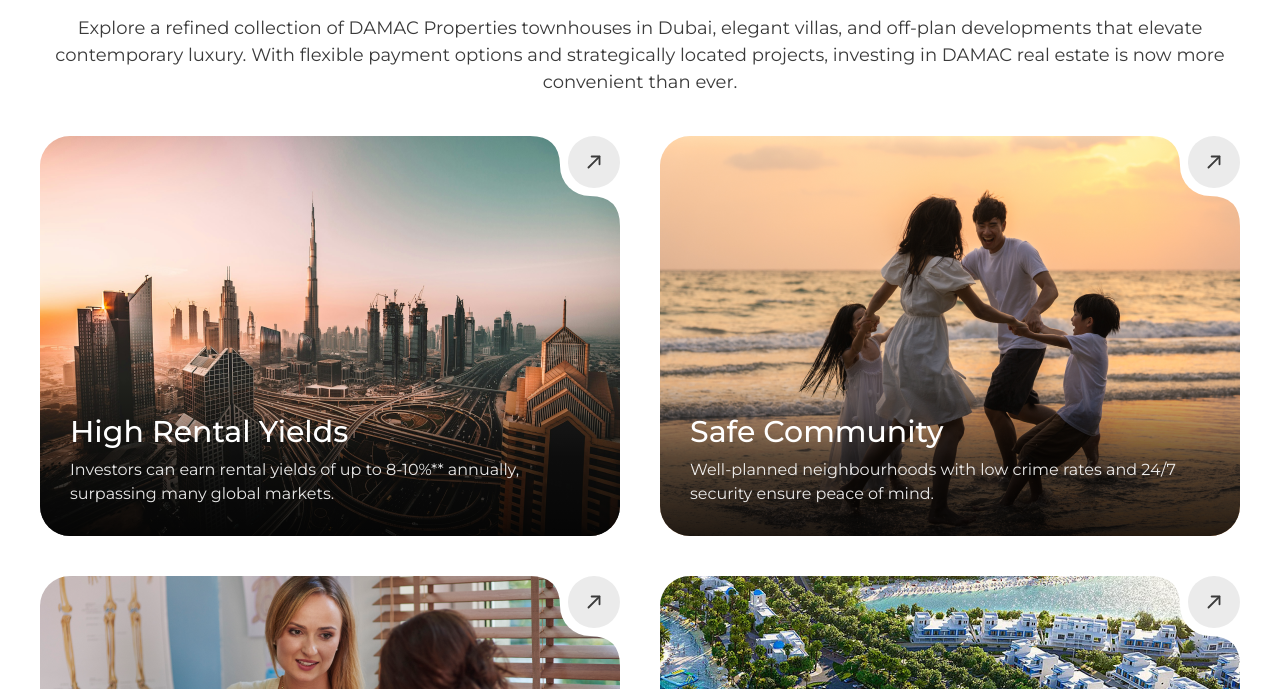
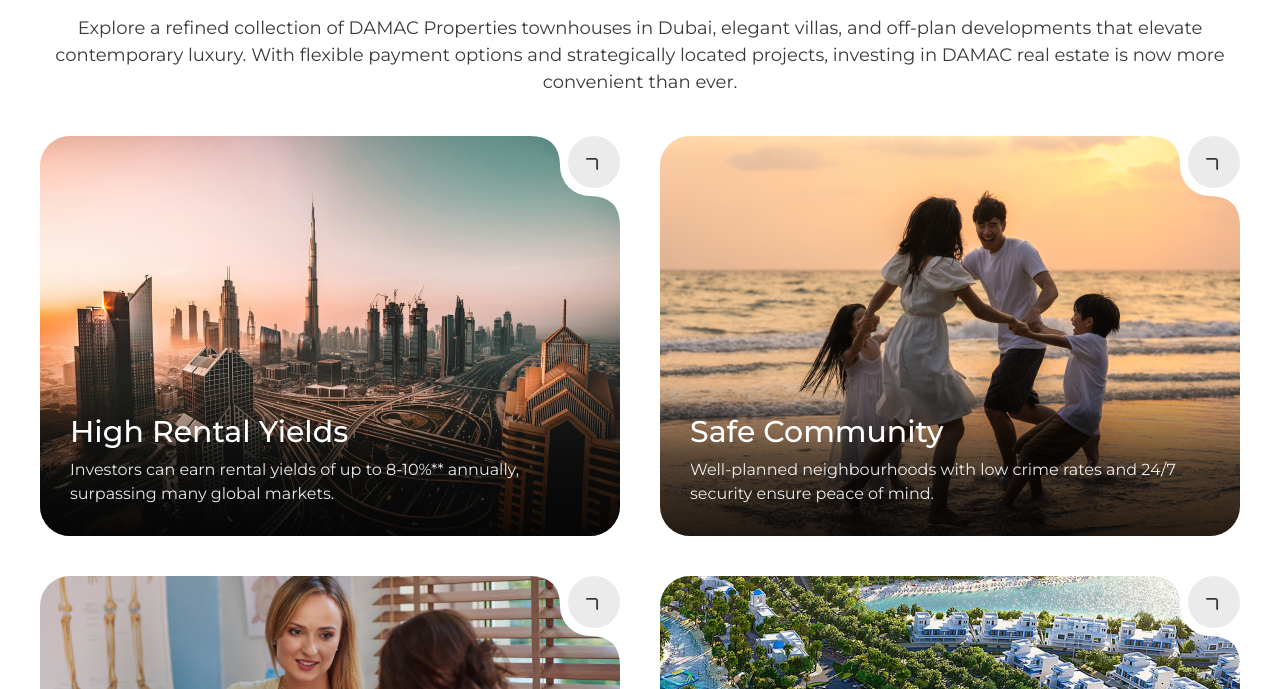
Before and after one commit to akmmubashir/real-estate-broker, a Next.js app: page / in a window 1280 px wide. Shown: the part 4409-5098 px from the top of the page. Built offline with nearby package versions, Linux system fonts and the light colour scheme; a web font is replaced by a local one.

Commit message:
why invest ui changes

```diff
--- a/app/components/icons.tsx
+++ b/app/components/icons.tsx
@@ -10,6 +10,11 @@ export const ArrowIcon = ({ size, color, stroke }: Props) => (
         <path d="M12 20.5V3.67001" className={color} strokeWidth={stroke ? stroke : "1.5"} strokeMiterlimit="10" strokeLinecap="round" strokeLinejoin="round" />
     </svg>
 );
+export const ArrowUpIcon = ({ size, color, stroke }: Props) => (
+    <svg className={size} viewBox="0 0 24 24" fill="none" xmlns="http://www.w3.org/2000/svg">
+        <path d="M19.9201 15.05L13.4001 8.53001C12.6301 7.76001 11.3701 7.76001 10.6001 8.53001L4.08008 15.05" className={color} strokeWidth={stroke ? stroke : "1.5"} strokeMiterlimit="10" strokeLinecap="round" strokeLinejoin="round" />
+    </svg>
+);
 export const CrownIcon = ({ size, color, stroke }: Props) => (
     <svg className={size} viewBox="0 0 24 24" fill="none" xmlns="http://www.w3.org/2000/svg">
         <path d="M16.6992 18.98H7.29922C6.87922 18.98 6.40922 18.65 6.26922 18.25L2.12922 6.66999C1.53922 5.00999 2.22922 4.49999 3.64922 5.51999L7.54922 8.30999C8.19922 8.75999 8.93922 8.52999 9.21922 7.79999L10.9792 3.10999C11.5392 1.60999 12.4692 1.60999 13.0292 3.10999L14.7892 7.79999C15.0692 8.52999 15.8092 8.75999 16.4492 8.30999L20.1092 5.69999C21.6692 4.57999 22.4192 5.14999 21.7792 6.95999L17.7392 18.27C17.5892 18.65 17.1192 18.98 16.6992 18.98Z" className={color} strokeWidth={stroke ? stroke : "1.5"} strokeLinecap="round" strokeLinejoin="round" />
--- a/app/home/components/whyInvest.tsx
+++ b/app/home/components/whyInvest.tsx
@@ -1,8 +1,10 @@
+"use client";
 import React from 'react'
-import Link from 'next/link'
-import { ArrowIcon } from '@/app/components/icons'
+import { ArrowUpIcon } from '@/app/components/icons'
 
 const WhyInvest = () => {
+
+    const [expandedId, setExpandedId] = React.useState<number | null>(null)
 
     const data = [
         {
@@ -11,6 +13,8 @@ const WhyInvest = () => {
             description:
                 "Investors can earn rental yields of up to 8-10%** annually, surpassing many global markets.",
             image: "/assets/images/high-rental-yields.png",
+            more:
+                "Rental demand remains strong across prime Dubai communities with steady occupancy, attractive payment plans, and developer-backed guarantees on select projects.",
         },
         {
             id: 2,
@@ -18,20 +22,26 @@ const WhyInvest = () => {
             description:
                 "Well-planned neighbourhoods with low crime rates and 24/7 security ensure peace of mind.",
             image: "/assets/images/safe-community.png",
+            more:
+                "Family-friendly master communities feature schools, clinics, parks, and dedicated patrol units with smart surveillance for added comfort.",
         },
         {
             id: 3,
             title: "Top Healthcare",
             description:
                 "The UAE ranks among the world's safest nations, with a well-developed, effective law enforcement system.",
-             image: "/assets/images/top-healthcare.png",
+            image: "/assets/images/top-healthcare.png",
+            more:
+                "World-class hospitals, international specialists, and comprehensive insurance options ensure convenient access to premium healthcare.",
         },
         {
             id: 4,
             title: "Best Amenities",
             description:
                 "Premium amenities including pools, gyms, parks, retail, and leisure spaces.",
-             image: "/assets/images/best-amenities.png",
+            image: "/assets/images/best-amenities.png",
+            more:
+                "Resort-style living with concierge, lifestyle clubs, waterfront promenades, and integrated retail for seamless everyday convenience.",
         },
     ];
 
@@ -43,19 +53,52 @@ const WhyInvest = () => {
             </div>
             <div className="grid grid-cols-12 items-center gap-10 max-lg:gap-6">
                 {data.map((item) => (
-                    <div key={item.id} className="group col-span-6 max-lg:col-span-full flex flex-col gap-4 relative h-100 max-lg:h-70 bg-[#f6f3ec] hover:bg-[#d9baa0] transition-all duration-300 rounded-[30px] bg-no-repeat bg-cover bg-center" style={{
-                        backgroundImage: `url(${item.image})`,
-                        // filter: 'grayscale(100%) brightness(40%)',
-                    }}>
+                    <div
+                        key={item.id}
+                        className={`group col-span-6 max-lg:col-span-full flex flex-col gap-4 relative ${expandedId === item.id ? 'h-auto min-h-100' : 'h-100 max-lg:h-80'} bg-[#f6f3ec] hover:bg-[#d9baa0] transition-all duration-300 rounded-[30px] bg-no-repeat bg-cover bg-center`}
+                        style={{
+                            backgroundImage: `url(${item.image})`,
+                            // filter: 'grayscale(100%) brightness(40%)',
+                        }}
+                    >
                         <div className='absolute w-15 h-15 right-0 top-0 bg-white rounded-[0_0px_0px_30px]'></div>
                         <div className='absolute w-7.5 h-7.5 right-15 top-0 bg-white rotate-180' style={{ clipPath: 'path("M0 0 Q0,30 30,30 L 0 30 Z")' }}></div>
                         <div className='absolute w-7.5 h-7.5 right-0 top-15 bg-white rotate-180' style={{ clipPath: 'path("M0 0 Q0,30 30,30 L 0 30 Z")' }}></div>
-                        <Link href={"#"} className='absolute  rotate-45 w-13 h-13 right-0 top-0 bg-[#ebebeb] group-hover:bg-[#d9baa0] rounded-full group-hover:scale-110 hover:scale-95! transition-all duration-300 flex justify-center items-center'>
-                            <ArrowIcon size="w-6 h-6 m-[15px]" color="stroke-[#3a3a3a]" stroke="2" />
-                        </Link>
+                        <button
+                            type='button'
+                            aria-label={expandedId === item.id ? 'Collapse details' : 'Expand details'}
+                            aria-expanded={expandedId === item.id}
+                            onClick={() => setExpandedId(expandedId === item.id ? null : item.id)}
+                            className={`absolute cursor-pointer w-13 h-13 right-0 top-0 bg-[#ebebeb] group-hover:bg-[#d9baa0] rounded-full group-hover:scale-110 hover:scale-95! transition-all duration-300 flex justify-center items-center ${expandedId === item.id ? '-rotate-135' : 'rotate-45'}`}
+                        >
+                            <ArrowUpIcon size="w-6 h-6 m-[15px]" color="stroke-[#3a3a3a]" stroke="2" />
+                        </button>
                         <div className='mt-auto bg-linear-to-t from-black/85 via-black/60 to-transparent  p-7.5 max-lg:p-5  overflow-hidden rounded-b-[30px]'>
                             <h6 className='text-[#ffffff] font-medium text-[30px] max-lg:text-[20px] w-2/3 max-lg:w-full mb-1'>{item.title}</h6>
                             <p className='text-[16px] max-lg:text-[14px] text-white/90'>{item.description}</p>
+
+                            <div
+                                className={`transition-all duration-300 ease-in-out ${expandedId === item.id ? 'max-h-64 opacity-100 mt-3' : 'max-h-0 opacity-0'} overflow-hidden`}
+                                id={`details-${item.id}`}
+                            >
+                                <p className='text-[16px] max-lg:text-[14px] text-white/90'>
+                                    {item.more}
+                                </p>
+                                {/* <div className='mt-3 flex gap-3'>
+                                    <a href='/contact' className='px-4 py-2 rounded-full bg-white text-[#160A0A] text-[13px] font-medium hover:bg-[#f6f3ec] transition-colors'>Contact Us</a>
+                                    <a href='/projects' className='px-4 py-2 rounded-full bg-transparent border border-white/60 text-white text-[13px] hover:bg-white/10 transition-colors'>Explore Projects</a>
+                                </div> */}
+                            </div>
+
+                            {expandedId === item.id ? <button
+                                type='button'
+                                onClick={() => setExpandedId(expandedId === item.id ? null : item.id)}
+                                aria-controls={`details-${item.id}`}
+                                aria-expanded={expandedId === item.id}
+                                className='cursor-pointer mt-3 text-white/90 text-[14px] underline underline-offset-4 hover:text-white transition-colors'
+                            >
+                                {expandedId === item.id ? 'Show less' : 'Show more'}
+                            </button> : null}
                         </div>
                     </div>
                 ))}
```
